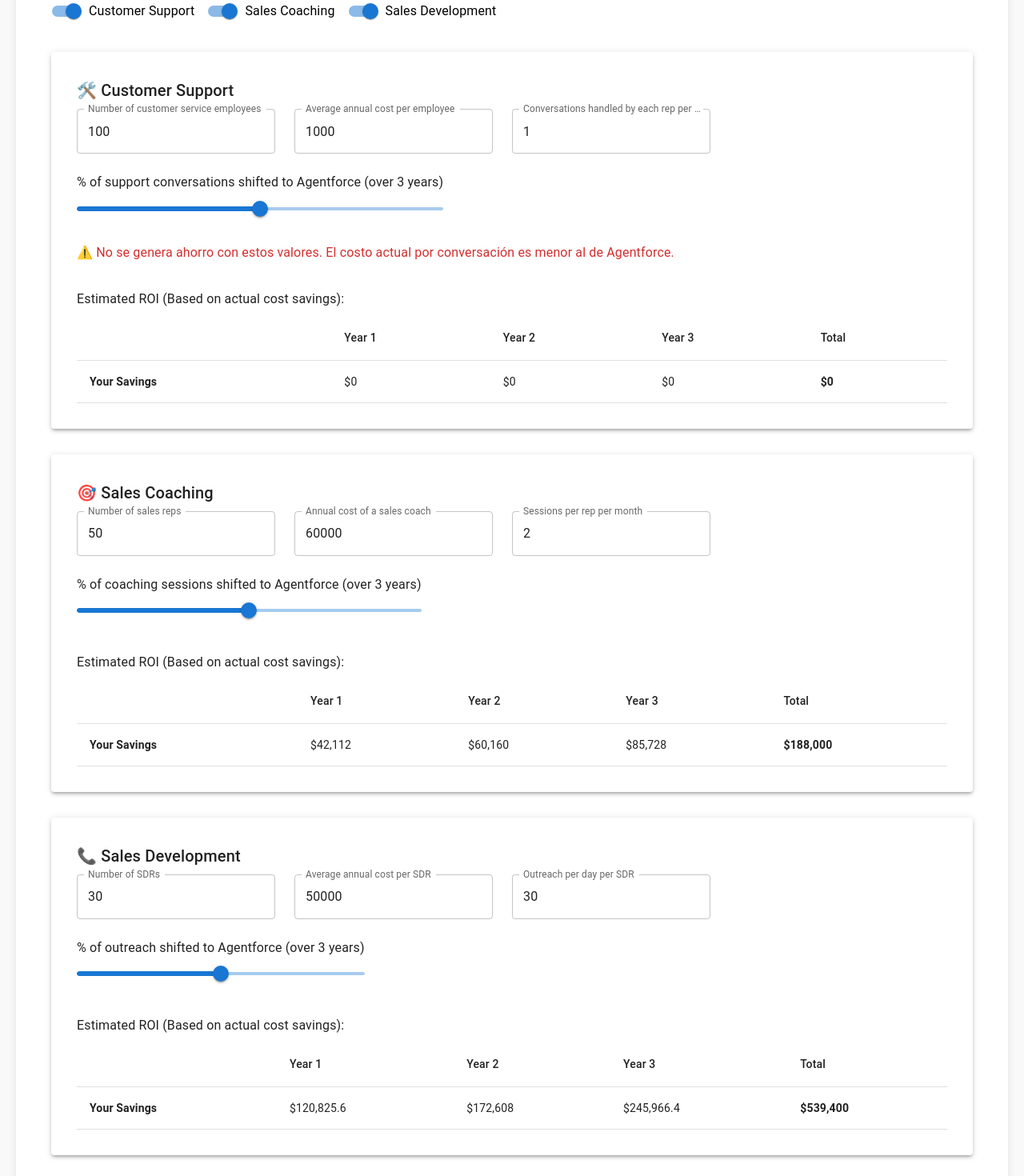
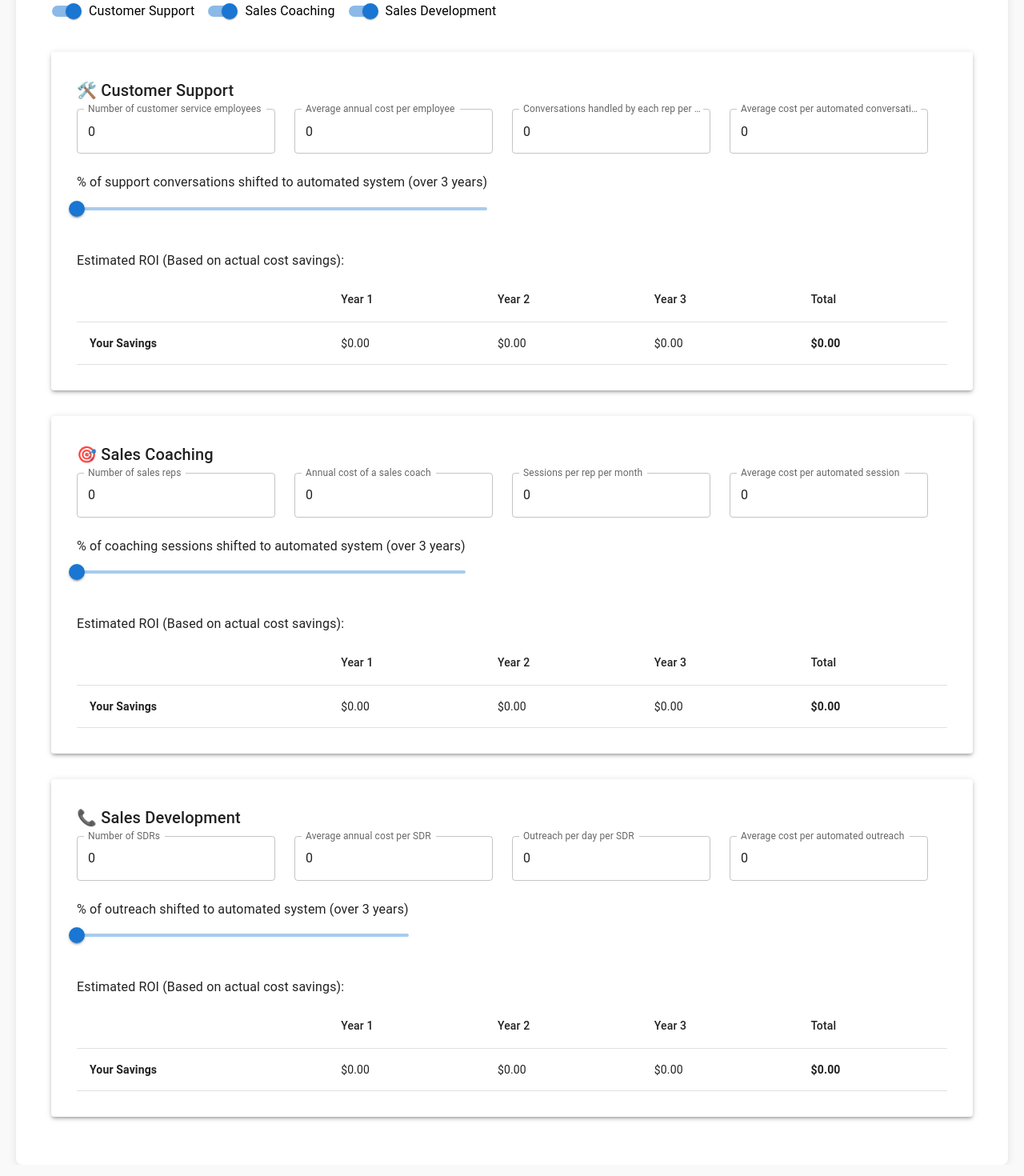
Before and after one commit to avdbp/roi-calculator, a React (Create React App) app: page / in a window 1280 px wide. Shown: the part 380-1850 px from the top of the page at 80% size. Built offline with nearby package versions, Linux system fonts and the light colour scheme.

Commit message:
actualizacion reset

```diff
--- a/src/components/CustomerSupport.js
+++ b/src/components/CustomerSupport.js
@@ -13,21 +13,18 @@
   TableHead,
 } from "@mui/material";
 
-const CustomerSupport = ({ onTotalChange }) => {
-  const [employees, setEmployees] = useState(100);
-  const [annualCost, setAnnualCost] = useState(1000);
-  const [conversations, setConversations] = useState(1);
-  const [percentShifted, setPercentShifted] = useState(50);
+const CustomerSupport = ({ onTotalChange, defaultValues = {} }) => {
+  const [employees, setEmployees] = useState(defaultValues.employees || 0);
+  const [annualCost, setAnnualCost] = useState(defaultValues.annualCost || 0);
+  const [conversations, setConversations] = useState(defaultValues.conversations || 0);
+  const [percentShifted, setPercentShifted] = useState(defaultValues.percentShifted || 0);
+  const [autoCostPerConversation, setAutoCostPerConversation] = useState(defaultValues.autoCostPerConversation || 0);
 
   const daysPerYear = 260;
-  const agentforceCostPerConversation = 4.9;
-
   const totalConversations = employees * conversations * daysPerYear;
   const shiftedConversations = totalConversations * (percentShifted / 100);
-
-  const costPerConversation = annualCost / (conversations * daysPerYear);
-  const savingsPerConversation = costPerConversation - agentforceCostPerConversation;
-
+  const costPerConversation = conversations > 0 ? annualCost / (conversations * daysPerYear) : 0;
+  const savingsPerConversation = costPerConversation - autoCostPerConversation;
   const rawTotal = shiftedConversations * savingsPerConversation;
   const showWarning = rawTotal < 0;
   const total = showWarning ? 0 : rawTotal;
@@ -42,10 +39,7 @@
 
   return (
     <Box component={Paper} elevation={3} p={4} mt={4}>
-      <Typography variant="h6" gutterBottom>
-        🛠️ Customer Support
-      </Typography>
-
+      <Typography variant="h6" gutterBottom>🛠️ Customer Support</Typography>
       <Grid container spacing={3}>
         <Grid item xs={12} md={6}>
           <TextField
@@ -75,8 +69,17 @@
           />
         </Grid>
         <Grid item xs={12} md={6}>
+          <TextField
+            label="Average cost per automated conversation"
+            type="number"
+            value={autoCostPerConversation}
+            onChange={(e) => setAutoCostPerConversation(Number(e.target.value))}
+            fullWidth
+          />
+        </Grid>
+        <Grid item xs={12}>
           <Typography gutterBottom>
-            % of support conversations shifted to Agentforce (over 3 years)
+            % of support conversations shifted to automated system (over 3 years)
           </Typography>
           <Slider
             value={percentShifted}
@@ -90,8 +93,8 @@
 
       {showWarning && (
         <Box mt={3}>
-          <Typography variant="body1" color="error">
-            ⚠️ No se genera ahorro con estos valores. El costo actual por conversación es menor al de Agentforce.
+          <Typography color="error">
+            ⚠️ No se genera ahorro con estos valores. El costo actual por conversación es menor al automatizado.
           </Typography>
         </Box>
       )}
@@ -113,10 +116,10 @@
           <TableBody>
             <TableRow>
               <TableCell><strong>Your Savings</strong></TableCell>
-              <TableCell>${year1.toLocaleString(undefined, { maximumFractionDigits: 2 })}</TableCell>
-              <TableCell>${year2.toLocaleString(undefined, { maximumFractionDigits: 2 })}</TableCell>
-              <TableCell>${year3.toLocaleString(undefined, { maximumFractionDigits: 2 })}</TableCell>
-              <TableCell><strong>${total.toLocaleString(undefined, { maximumFractionDigits: 2 })}</strong></TableCell>
+              <TableCell>${year1.toFixed(2)}</TableCell>
+              <TableCell>${year2.toFixed(2)}</TableCell>
+              <TableCell>${year3.toFixed(2)}</TableCell>
+              <TableCell><strong>${total.toFixed(2)}</strong></TableCell>
             </TableRow>
           </TableBody>
         </Table>
--- a/src/components/SalesCoaching.js
+++ b/src/components/SalesCoaching.js
@@ -1,34 +1,18 @@
 import React, { useState, useEffect } from 'react';
-import {
-  Grid,
-  Typography,
-  TextField,
-  Slider,
-  Table,
-  TableBody,
-  TableCell,
-  TableRow,
-  Box,
-  Paper,
-  TableHead,
-} from "@mui/material";
+import { Grid, Typography, TextField, Slider, Table, TableBody, TableCell, TableRow, Box, Paper, TableHead } from "@mui/material";
 
-const SalesCoaching = ({ onTotalChange }) => {
-  const [employees, setEmployees] = useState(50);
-  const [annualCoachCost, setAnnualCoachCost] = useState(60000);
-  const [sessionsPerRepPerMonth, setSessionsPerRepPerMonth] = useState(2);
-  const [percentShifted, setPercentShifted] = useState(50);
+const SalesCoaching = ({ onTotalChange, defaultValues = {} }) => {
+  const [employees, setEmployees] = useState(defaultValues.employees || 0);
+  const [annualCoachCost, setAnnualCoachCost] = useState(defaultValues.annualCoachCost || 0);
+  const [sessionsPerRepPerMonth, setSessionsPerRepPerMonth] = useState(defaultValues.sessionsPerRepPerMonth || 0);
+  const [percentShifted, setPercentShifted] = useState(defaultValues.percentShifted || 0);
+  const [autoCostPerSession, setAutoCostPerSession] = useState(defaultValues.autoCostPerSession || 0);
 
   const monthsPerYear = 12;
-  const agentforceCostPerSession = 20;
-
   const totalSessions = employees * sessionsPerRepPerMonth * monthsPerYear;
   const shiftedSessions = totalSessions * (percentShifted / 100);
-
-  const sessionsPerCoach = 15 * monthsPerYear;
-  const costPerSession = annualCoachCost / sessionsPerCoach;
-  const savingsPerSession = costPerSession - agentforceCostPerSession;
-
+  const costPerSession = sessionsPerRepPerMonth > 0 ? annualCoachCost / (sessionsPerRepPerMonth * monthsPerYear * employees) : 0;
+  const savingsPerSession = costPerSession - autoCostPerSession;
   const rawTotal = shiftedSessions * savingsPerSession;
   const showWarning = rawTotal < 0;
   const total = showWarning ? 0 : rawTotal;
@@ -43,64 +27,30 @@
 
   return (
     <Box component={Paper} elevation={3} p={4} mt={4}>
-      <Typography variant="h6" gutterBottom>
-        🎯 Sales Coaching
-      </Typography>
-
+      <Typography variant="h6" gutterBottom>🎯 Sales Coaching</Typography>
       <Grid container spacing={3}>
         <Grid item xs={12} md={6}>
-          <TextField
-            label="Number of sales reps"
-            type="number"
-            value={employees}
-            onChange={(e) => setEmployees(Number(e.target.value))}
-            fullWidth
-          />
+          <TextField label="Number of sales reps" type="number" value={employees} onChange={(e) => setEmployees(Number(e.target.value))} fullWidth />
         </Grid>
         <Grid item xs={12} md={6}>
-          <TextField
-            label="Annual cost of a sales coach"
-            type="number"
-            value={annualCoachCost}
-            onChange={(e) => setAnnualCoachCost(Number(e.target.value))}
-            fullWidth
-          />
+          <TextField label="Annual cost of a sales coach" type="number" value={annualCoachCost} onChange={(e) => setAnnualCoachCost(Number(e.target.value))} fullWidth />
         </Grid>
         <Grid item xs={12} md={6}>
-          <TextField
-            label="Sessions per rep per month"
-            type="number"
-            value={sessionsPerRepPerMonth}
-            onChange={(e) => setSessionsPerRepPerMonth(Number(e.target.value))}
-            fullWidth
-          />
+          <TextField label="Sessions per rep per month" type="number" value={sessionsPerRepPerMonth} onChange={(e) => setSessionsPerRepPerMonth(Number(e.target.value))} fullWidth />
         </Grid>
         <Grid item xs={12} md={6}>
-          <Typography gutterBottom>
-            % of coaching sessions shifted to Agentforce (over 3 years)
-          </Typography>
-          <Slider
-            value={percentShifted}
-            onChange={(e, val) => setPercentShifted(val)}
-            valueLabelDisplay="auto"
-            min={0}
-            max={100}
-          />
+          <TextField label="Average cost per automated session" type="number" value={autoCostPerSession} onChange={(e) => setAutoCostPerSession(Number(e.target.value))} fullWidth />
+        </Grid>
+        <Grid item xs={12}>
+          <Typography gutterBottom>% of coaching sessions shifted to automated system (over 3 years)</Typography>
+          <Slider value={percentShifted} onChange={(e, val) => setPercentShifted(val)} valueLabelDisplay="auto" min={0} max={100} />
         </Grid>
       </Grid>
 
-      {showWarning && (
-        <Box mt={3}>
-          <Typography variant="body1" color="error">
-            ⚠️ No se genera ahorro con estos valores. El costo actual por sesión es menor al de Agentforce.
-          </Typography>
-        </Box>
-      )}
+      {showWarning && <Box mt={3}><Typography color="error">⚠️ No se genera ahorro con estos valores. El costo actual por sesión es menor al automatizado.</Typography></Box>}
 
       <Box mt={4}>
-        <Typography variant="subtitle1" gutterBottom>
-          Estimated ROI (Based on actual cost savings):
-        </Typography>
+        <Typography variant="subtitle1" gutterBottom>Estimated ROI (Based on actual cost savings):</Typography>
         <Table>
           <TableHead>
             <TableRow>
@@ -114,10 +64,10 @@
           <TableBody>
             <TableRow>
               <TableCell><strong>Your Savings</strong></TableCell>
-              <TableCell>${year1.toLocaleString(undefined, { maximumFractionDigits: 2 })}</TableCell>
-              <TableCell>${year2.toLocaleString(undefined, { maximumFractionDigits: 2 })}</TableCell>
-              <TableCell>${year3.toLocaleString(undefined, { maximumFractionDigits: 2 })}</TableCell>
-              <TableCell><strong>${total.toLocaleString(undefined, { maximumFractionDigits: 2 })}</strong></TableCell>
+              <TableCell>${year1.toFixed(2)}</TableCell>
+              <TableCell>${year2.toFixed(2)}</TableCell>
+              <TableCell>${year3.toFixed(2)}</TableCell>
+              <TableCell><strong>${total.toFixed(2)}</strong></TableCell>
             </TableRow>
           </TableBody>
         </Table>
--- a/src/components/SalesDevelopment.js
+++ b/src/components/SalesDevelopment.js
@@ -1,33 +1,26 @@
 import React, { useState, useEffect } from 'react';
-import {
-  Grid,
-  Typography,
-  TextField,
-  Slider,
-  Table,
-  TableBody,
-  TableCell,
-  TableRow,
-  Box,
-  Paper,
-  TableHead,
-} from "@mui/material";
+import { Grid, Typography, TextField, Slider, Table, TableBody, TableCell, TableRow, Box, Paper, TableHead } from "@mui/material";
 
-const SalesDevelopment = ({ onTotalChange }) => {
-  const [employees, setEmployees] = useState(30);
-  const [annualSDRCost, setAnnualSDRCost] = useState(50000);
-  const [outreachPerDay, setOutreachPerDay] = useState(30);
-  const [percentShifted, setPercentShifted] = useState(50);
+const SalesDevelopment = ({ onTotalChange, defaultValues = {} }) => {
+  const [employees, setEmployees] = useState(0);
+  const [annualSDRCost, setAnnualSDRCost] = useState(0);
+  const [outreachPerDay, setOutreachPerDay] = useState(0);
+  const [percentShifted, setPercentShifted] = useState(0);
+  const [autoCostPerOutreach, setAutoCostPerOutreach] = useState(0);
+
+  useEffect(() => {
+    setEmployees(defaultValues.employees || 0);
+    setAnnualSDRCost(defaultValues.annualSDRCost || 0);
+    setOutreachPerDay(defaultValues.outreachPerDay || 0);
+    setPercentShifted(defaultValues.percentShifted || 0);
+    setAutoCostPerOutreach(defaultValues.autoCostPerOutreach || 0);
+  }, [defaultValues]);
 
   const daysPerYear = 260;
-  const agentforceCostPerOutreach = 1.8;
-
   const totalOutreaches = employees * outreachPerDay * daysPerYear;
   const shiftedOutreaches = totalOutreaches * (percentShifted / 100);
-
-  const costPerOutreach = annualSDRCost / (outreachPerDay * daysPerYear);
-  const savingsPerOutreach = costPerOutreach - agentforceCostPerOutreach;
-
+  const costPerOutreach = outreachPerDay > 0 ? annualSDRCost / (outreachPerDay * daysPerYear) : 0;
+  const savingsPerOutreach = costPerOutreach - autoCostPerOutreach;
   const rawTotal = shiftedOutreaches * savingsPerOutreach;
   const showWarning = rawTotal < 0;
   const total = showWarning ? 0 : rawTotal;
@@ -42,64 +35,30 @@
 
   return (
     <Box component={Paper} elevation={3} p={4} mt={4}>
-      <Typography variant="h6" gutterBottom>
-        📞 Sales Development
-      </Typography>
-
+      <Typography variant="h6" gutterBottom>📞 Sales Development</Typography>
       <Grid container spacing={3}>
         <Grid item xs={12} md={6}>
-          <TextField
-            label="Number of SDRs"
-            type="number"
-            value={employees}
-            onChange={(e) => setEmployees(Number(e.target.value))}
-            fullWidth
-          />
+          <TextField label="Number of SDRs" type="number" value={employees} onChange={(e) => setEmployees(Number(e.target.value))} fullWidth />
         </Grid>
         <Grid item xs={12} md={6}>
-          <TextField
-            label="Average annual cost per SDR"
-            type="number"
-            value={annualSDRCost}
-            onChange={(e) => setAnnualSDRCost(Number(e.target.value))}
-            fullWidth
-          />
+          <TextField label="Average annual cost per SDR" type="number" value={annualSDRCost} onChange={(e) => setAnnualSDRCost(Number(e.target.value))} fullWidth />
         </Grid>
         <Grid item xs={12} md={6}>
-          <TextField
-            label="Outreach per day per SDR"
-            type="number"
-            value={outreachPerDay}
-            onChange={(e) => setOutreachPerDay(Number(e.target.value))}
-            fullWidth
-          />
+          <TextField label="Outreach per day per SDR" type="number" value={outreachPerDay} onChange={(e) => setOutreachPerDay(Number(e.target.value))} fullWidth />
         </Grid>
         <Grid item xs={12} md={6}>
-          <Typography gutterBottom>
-            % of outreach shifted to Agentforce (over 3 years)
-          </Typography>
-          <Slider
-            value={percentShifted}
-            onChange={(e, val) => setPercentShifted(val)}
-            valueLabelDisplay="auto"
-            min={0}
-            max={100}
-          />
+          <TextField label="Average cost per automated outreach" type="number" value={autoCostPerOutreach} onChange={(e) => setAutoCostPerOutreach(Number(e.target.value))} fullWidth />
+        </Grid>
+        <Grid item xs={12}>
+          <Typography gutterBottom>% of outreach shifted to automated system (over 3 years)</Typography>
+          <Slider value={percentShifted} onChange={(e, val) => setPercentShifted(val)} valueLabelDisplay="auto" min={0} max={100} />
         </Grid>
       </Grid>
 
-      {showWarning && (
-        <Box mt={3}>
-          <Typography variant="body1" color="error">
-            ⚠️ No se genera ahorro con estos valores. El costo actual por outreach es menor al de Agentforce.
-          </Typography>
-        </Box>
-      )}
+      {showWarning && <Box mt={3}><Typography color="error">⚠️ No se genera ahorro con estos valores. El costo actual por outreach es menor al automatizado.</Typography></Box>}
 
       <Box mt={4}>
-        <Typography variant="subtitle1" gutterBottom>
-          Estimated ROI (Based on actual cost savings):
-        </Typography>
+        <Typography variant="subtitle1" gutterBottom>Estimated ROI (Based on actual cost savings):</Typography>
         <Table>
           <TableHead>
             <TableRow>
@@ -113,10 +72,10 @@
           <TableBody>
             <TableRow>
               <TableCell><strong>Your Savings</strong></TableCell>
-              <TableCell>${year1.toLocaleString(undefined, { maximumFractionDigits: 2 })}</TableCell>
-              <TableCell>${year2.toLocaleString(undefined, { maximumFractionDigits: 2 })}</TableCell>
-              <TableCell>${year3.toLocaleString(undefined, { maximumFractionDigits: 2 })}</TableCell>
-              <TableCell><strong>${total.toLocaleString(undefined, { maximumFractionDigits: 2 })}</strong></TableCell>
+              <TableCell>${year1.toFixed(2)}</TableCell>
+              <TableCell>${year2.toFixed(2)}</TableCell>
+              <TableCell>${year3.toFixed(2)}</TableCell>
+              <TableCell><strong>${total.toFixed(2)}</strong></TableCell>
             </TableRow>
           </TableBody>
         </Table>
--- a/src/pages/Home.js
+++ b/src/pages/Home.js
@@ -25,6 +25,8 @@
   const [showCoaching, setShowCoaching] = useState(true);
   const [showDevelopment, setShowDevelopment] = useState(true);
 
+  const [resetKey, setResetKey] = useState(0);
+
   const grandTotal =
     (showSupport ? supportTotal : 0) +
     (showCoaching ? coachingTotal : 0) +
@@ -33,7 +35,7 @@
   const handleDownload = () => {
     const doc = new jsPDF();
     doc.setFontSize(18);
-    doc.text("ROI Report - Agentforce", 14, 22);
+    doc.text("ROI Report", 14, 22);
     doc.setFontSize(12);
     doc.text(`Generated on: ${new Date().toLocaleString()}`, 14, 30);
 
@@ -60,6 +62,13 @@
     doc.save("ROI_Report.pdf");
   };
 
+  const handleReset = () => {
+    setResetKey((prev) => prev + 1);
+    setSupportTotal(0);
+    setCoachingTotal(0);
+    setDevTotal(0);
+  };
+
   return (
     <Container maxWidth="lg" style={{ marginTop: "40px", marginBottom: "40px" }}>
       <Paper elevation={3} style={{ padding: "30px", marginBottom: "40px" }}>
@@ -77,6 +86,11 @@
             <Grid item>
               <Button variant="contained" color="primary" onClick={handleDownload}>
                 Download Report
+              </Button>
+            </Grid>
+            <Grid item>
+              <Button variant="outlined" color="secondary" onClick={handleReset}>
+                Reset All Inputs
               </Button>
             </Grid>
           </Grid>
@@ -98,9 +112,47 @@
         />
       </Box>
 
-      {showSupport && <CustomerSupport onTotalChange={setSupportTotal} />}
-      {showCoaching && <SalesCoaching onTotalChange={setCoachingTotal} />}
-      {showDevelopment && <SalesDevelopment onTotalChange={setDevTotal} />}
+      {showSupport && (
+        <CustomerSupport
+          key={`support-${resetKey}`}
+          onTotalChange={setSupportTotal}
+          defaultValues={{
+            employees: 0,
+            annualCost: 0,
+            conversations: 0,
+            percentShifted: 0,
+            autoCostPerConversation: 0,
+          }}
+        />
+      )}
+
+      {showCoaching && (
+        <SalesCoaching
+          key={`coaching-${resetKey}`}
+          onTotalChange={setCoachingTotal}
+          defaultValues={{
+            employees: 0,
+            annualCoachCost: 0,
+            sessionsPerRepPerMonth: 0,
+            percentShifted: 0,
+            autoCostPerSession: 0,
+          }}
+        />
+      )}
+
+      {showDevelopment && (
+        <SalesDevelopment
+          key={`development-${resetKey}`}
+          onTotalChange={setDevTotal}
+          defaultValues={{
+            employees: 0,
+            annualSDRCost: 0,
+            outreachPerDay: 0,
+            percentShifted: 0,
+            autoCostPerOutreach: 0,
+          }}
+        />
+      )}
     </Container>
   );
 };
```
